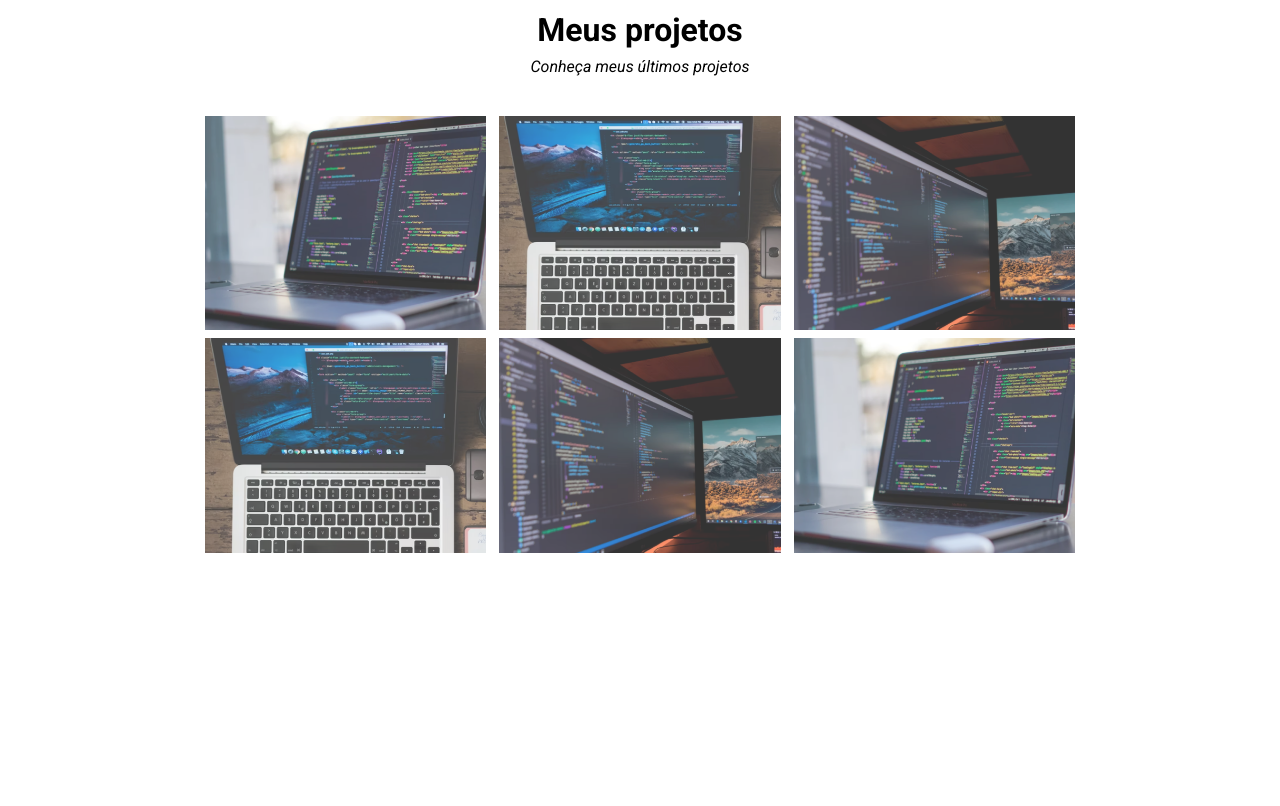
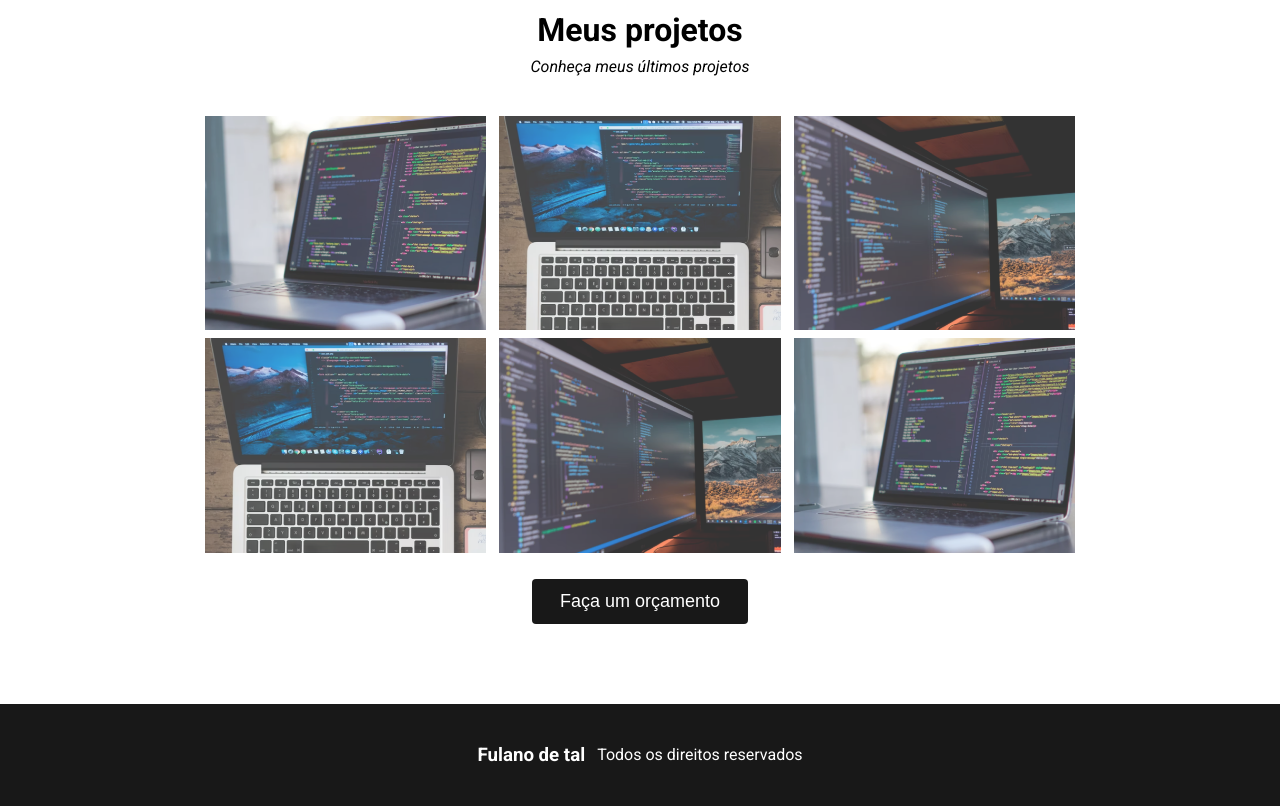
Before and after one commit to pratesddev/fe_portifolio, a plain HTML site: page index.html in a window 1280 px wide. Shown: the part 1474-2280 px from the top of the page. Before the commit the page ends 2115 px from the top, so only its background shows below. Drawn offline with Linux system fonts and the light colour scheme.

Commit message:
adiciona botão de orçamento e estrutura de rodapé ao index.html e styles.css

```diff
--- a/index.html
+++ b/index.html
@@ -68,7 +68,17 @@
             <img src="images/projeto3.png" alt="Foto do projeto 3">
             <img src="images/projeto1.png" alt="Foto do projeto 1">
         </div>
+
+        <button class="action">Faça um orçamento</button>
     </section>
+    <!--Fim projects-->
+
+    <!--Início rodapé-->
+    <footer>
+        <h3><a href="#">Fulano de tal</a></h3>
+        <p>Todos os direitos reservados</p>
+    </footer>
+    <!--Fim rodapé-->
 </body>
 
 </html>
--- a/styles.css
+++ b/styles.css
@@ -157,3 +157,37 @@ body {
 .project-list img:hover {
     opacity: 1;
 }
+
+.action {
+    background-color: #181818;
+    border: 0;
+    padding: 12px 28px;
+    border-radius: 4px;
+    font-size: 18px;
+    color: #fff;
+    margin-top: 18px;
+    cursor: pointer;
+}
+
+/*FIM PROJECTS*/
+
+/*INÍCIO FOOTER*/
+footer {
+    width: 100%;
+    background: #181818;
+    padding: 40px 0;
+    display: flex;
+    justify-content: center;
+    align-items: center;
+    color: #fff;
+}
+
+footer a {
+    text-decoration: none;
+    color: #fff;
+}
+
+footer p {
+    margin-left: 12px;
+}
+/*FIM FOOTER*/
```
